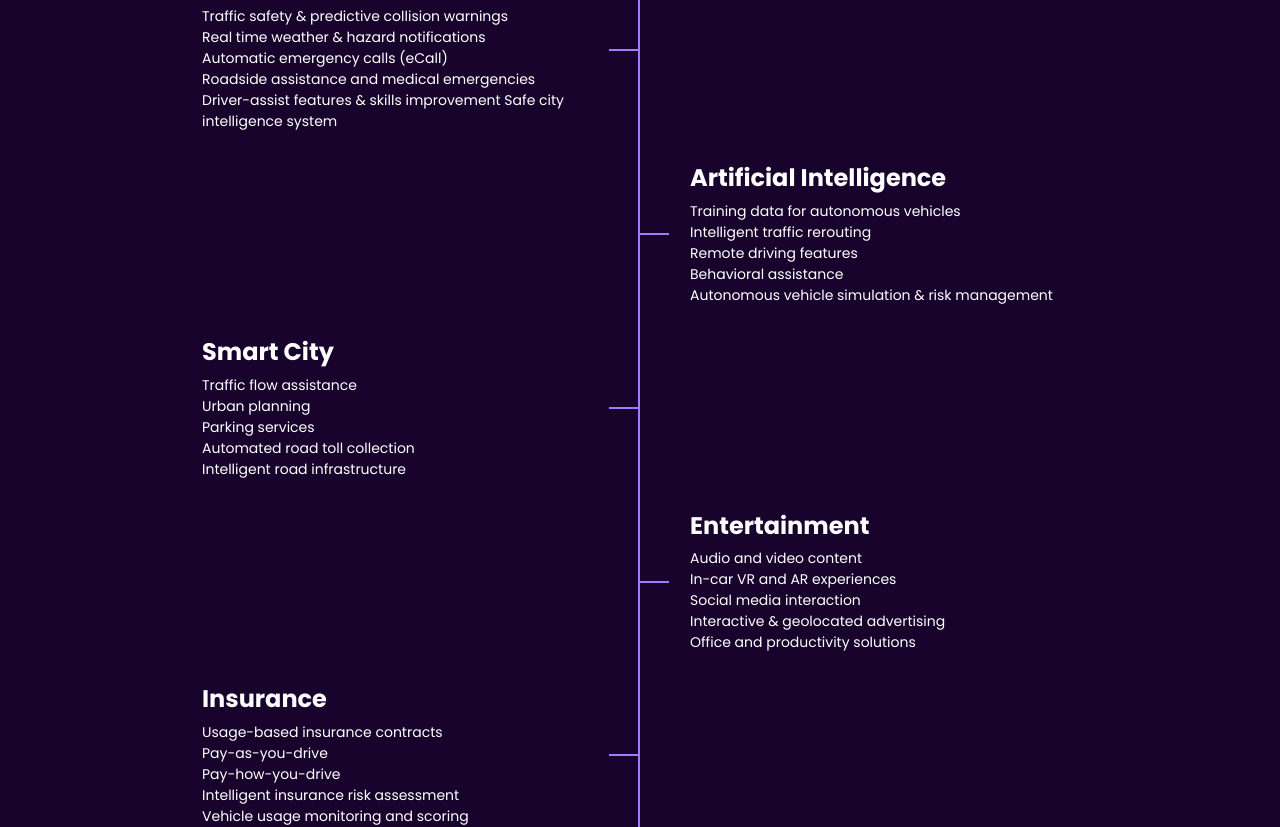
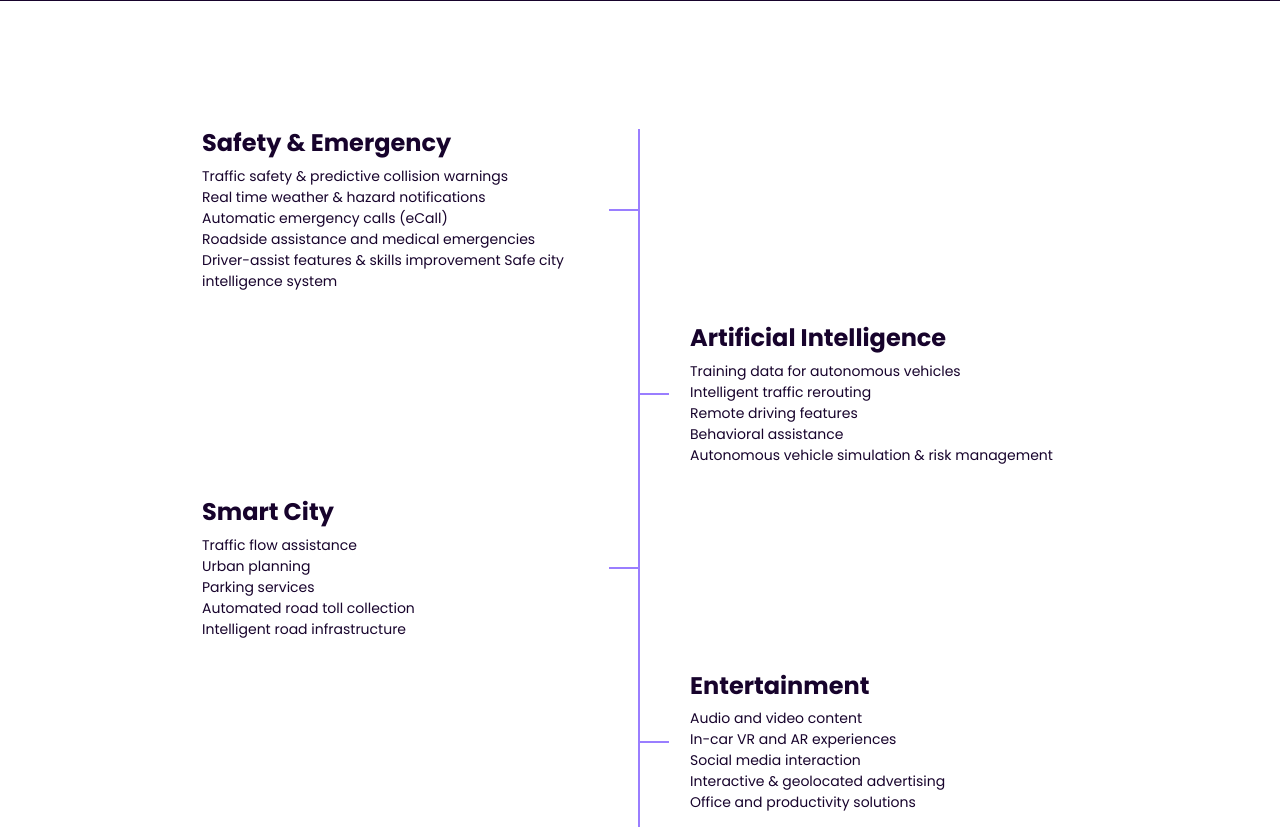
Before and after one commit to soar-robotics/soarchain-web, a Next.js app: page /solutions/application-ecosystem in a window 1280 px wide. Shown: the part 828-1655 px from the top of the page. Built offline with nearby package versions, Linux system fonts and the light colour scheme.

Commit message:
Update feature section on application-ecosystem page

```diff
--- a/pages/solutions/application-ecosystem.js
+++ b/pages/solutions/application-ecosystem.js
@@ -3,8 +3,8 @@ import { motusUseCases } from '../../utils/context/motusContext';
 
 function ApplicationEcosystem() {
   return (
-    <section id='application-ecosystem'>
-      <div className='showcase'>
+    <main id='application-ecosystem'>
+      <section className='showcase'>
         <div className='container'>
           <p className='text-title text-center'>
             Soarchain unlocks a huge <br /> variety of applications <br />
@@ -19,18 +19,27 @@ function ApplicationEcosystem() {
               height={536}
             />
           </div>
+        </div>
+      </section>
 
+      <section className='features'>
+        <div class='container'>
           <div className='tree-list mt-5'>
             {motusUseCases.map((item, index) => (
-              <div key={index} className={`tree-list-item-${index % 2 === 0 ? 'left' : 'right'}`}>
+              <div
+                key={index}
+                className={`tree-list-item-${
+                  index % 2 === 0 ? 'left' : 'right'
+                }`}
+              >
                 <h4 className='fw-bold'>{item.title}</h4>
                 <small>{item.description}</small>
               </div>
             ))}
           </div>
         </div>
-      </div>
-    </section>
+      </section>
+    </main>
   );
 }
 
--- a/styles/pages/solutions/_application-ecosystem.scss
+++ b/styles/pages/solutions/_application-ecosystem.scss
@@ -12,8 +12,12 @@
       }
     }
 
-    .features {
-      background: $dark-blue;
-    }
+
+  }
+
+  .features {
+    padding: 5rem 0;
+    color: $dark-blue;
+    background: white;
   }
 }
```
